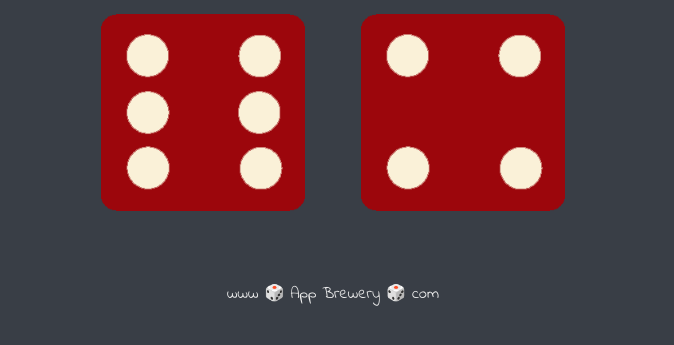
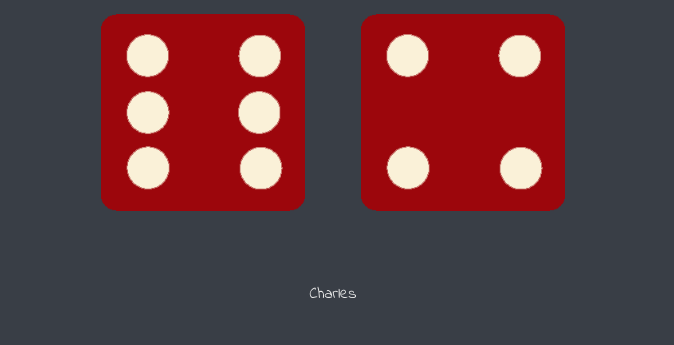
Before and after one commit to charlesomane/Dice-Project, a plain HTML site: page index.html in a window 1280 px wide. Shown: the part 351-696 px from the top of the page, without its empty margins (307-981 px from the left). Drawn offline with Linux system fonts and the light colour scheme.

Commit message:
Update index.html

```diff
--- a/index.html
+++ b/index.html
@@ -29,6 +29,6 @@
   </body>
 
   <footer>
-    www 🎲 App Brewery 🎲 com
+    Charles
   </footer>
 </html>
```
